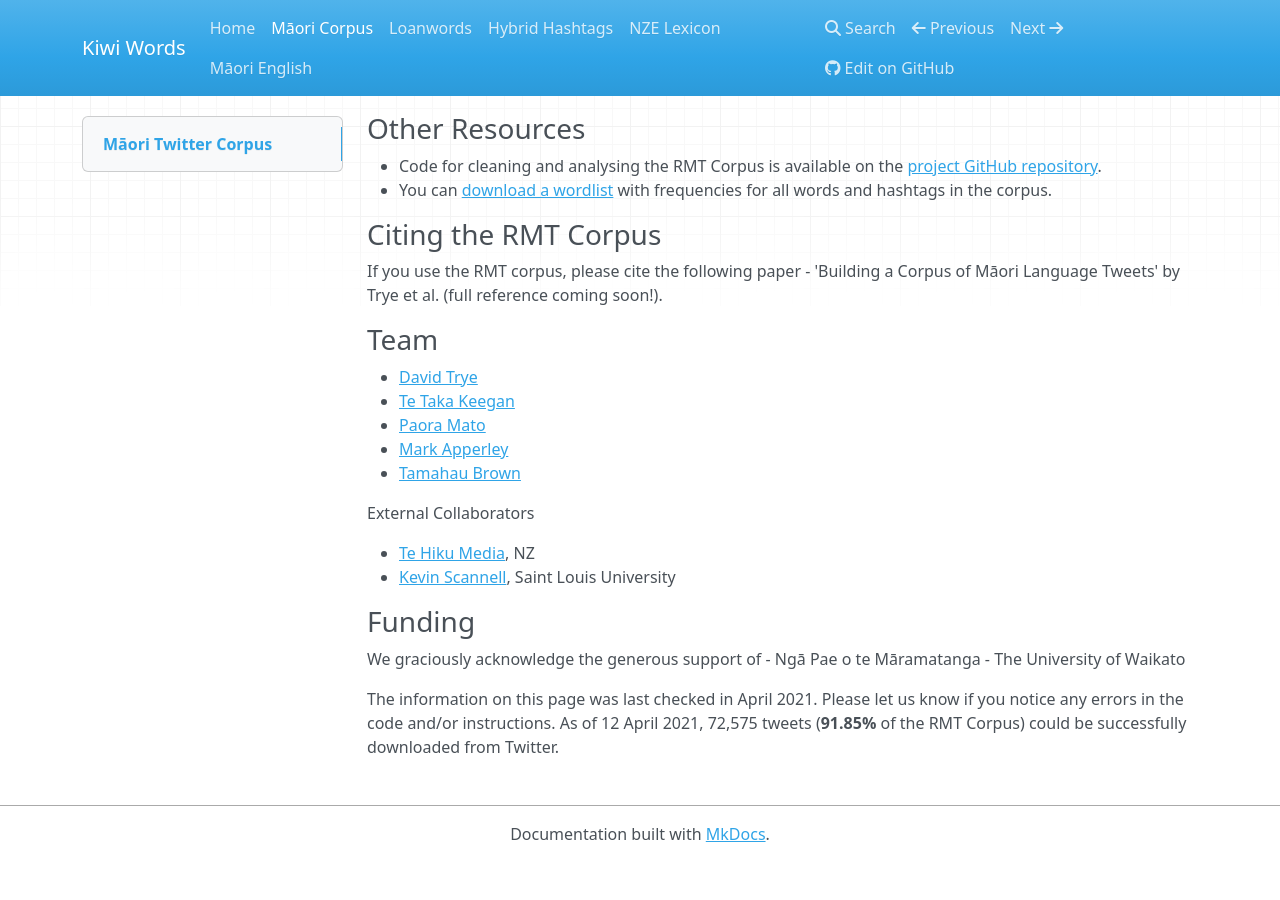
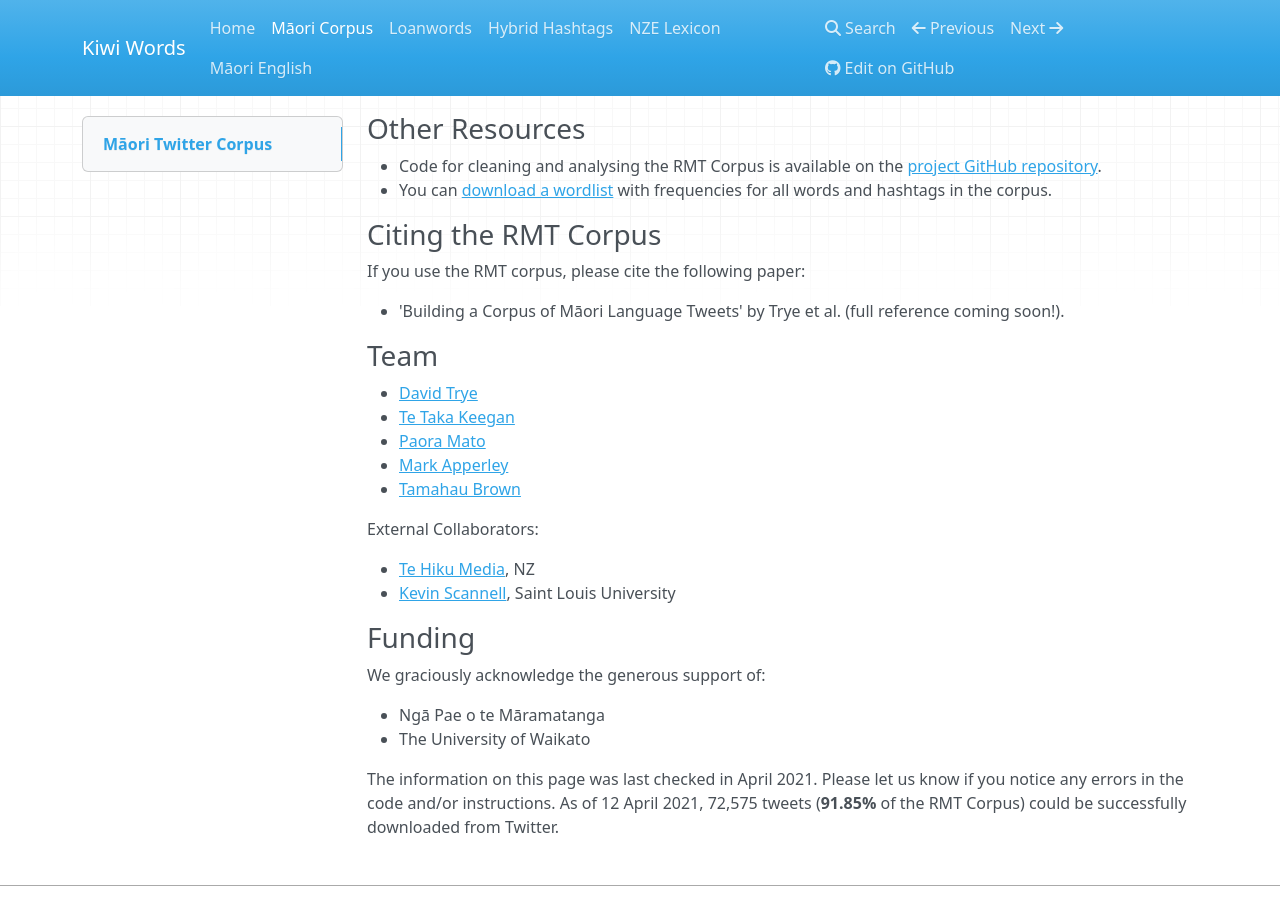
Before and after one commit to Waikato/kiwiwords, an MkDocs documentation site: the page built from docs/rmt_corpus.md, in a window 1280 px wide and 900 px high, scrolled down 2684 px. Built offline with MkDocs 1.6.1, drawn with Linux system fonts in a browser that asks for light colours; nearby versions of some CDN libraries; before the commit the page ends 3546 px from its top, so only the background shows below that.

```diff
--- a/docs/rmt_corpus.md
+++ b/docs/rmt_corpus.md
@@ -72,7 +72,8 @@ If the tweet is still publicly available on Twitter, the following variables wil
 - You can <a href="../pics/rmt-v1-wordlist.csv">download a wordlist</a> with frequencies for all words and hashtags in the corpus.
 
 ### Citing the RMT Corpus
-If you use the RMT corpus, please cite the following paper
+If you use the RMT corpus, please cite the following paper:
+
 - 'Building a Corpus of Māori Language Tweets' by Trye et al. (full reference coming soon!).
 
 ### Team
@@ -83,14 +84,15 @@ If you use the RMT corpus, please cite the following paper
 - [Mark Apperley](https://www.cms.waikato.ac.nz/people/mapperle)
 - [Tamahau Brown](https://www.linkedin.com/in/tamahau-brown-9287b7139/)
 
-External Collaborators
+External Collaborators:
 
 - [Te Hiku Media](https://tehiku.nz/te-hiku-tech/), NZ
 - [Kevin Scannell](https://cs.slu.edu/~scannell/index.html), Saint Louis University
 
 ### Funding
 
-We graciously acknowledge the generous support of
+We graciously acknowledge the generous support of:
+
 - Ngā Pae o te Māramatanga
 - The University of Waikato
 
```
